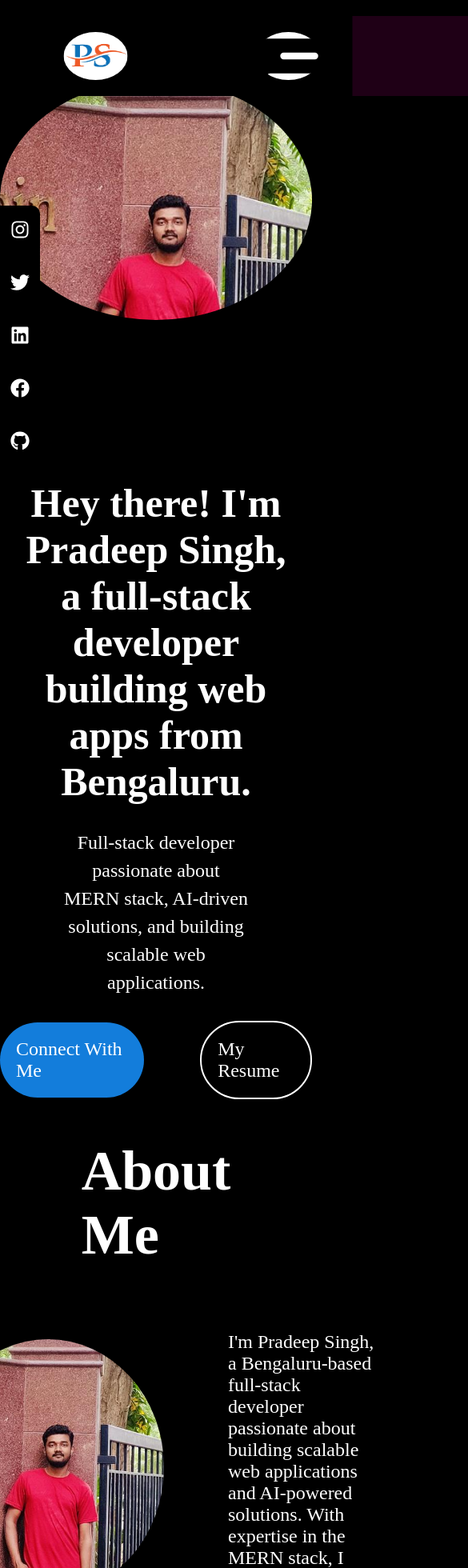
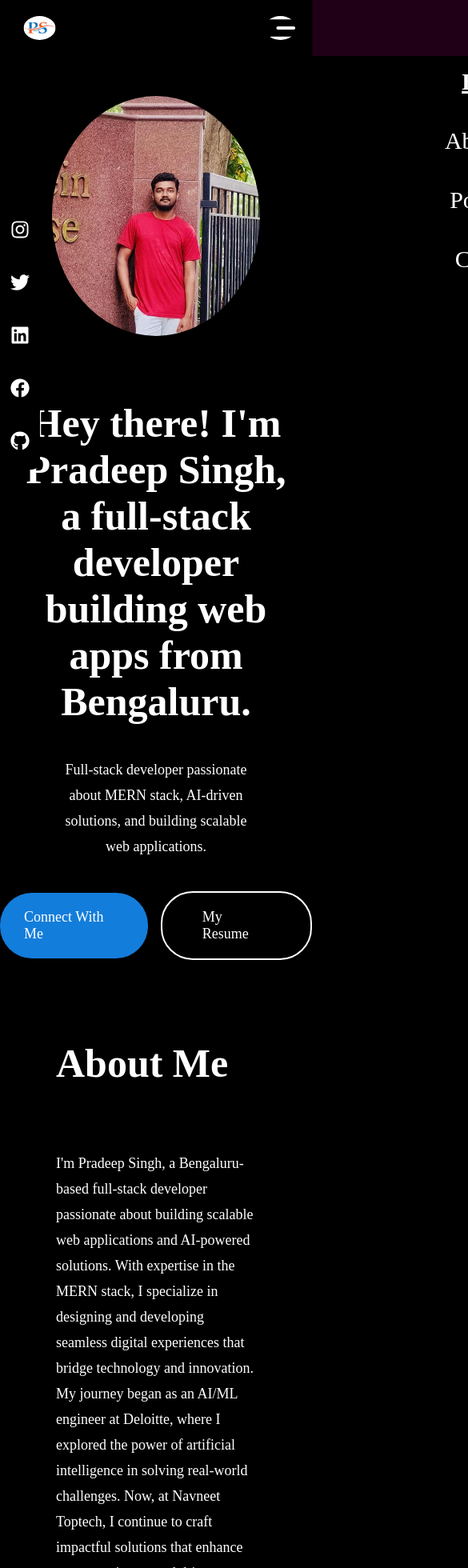
Before and after one commit to Pradeep-2001/My_Personal_Projects, a React (Vite) app: page / in a window 390 px wide. Shown: the top 1960 px of the page at 80% size, 585 px wide, since content can reach past the window. Built offline with nearby package versions, Linux system fonts and the light colour scheme.

Commit message:
implemented mobile view complete changes

```diff
--- a/index.html
+++ b/index.html
@@ -4,7 +4,7 @@
     <meta charset="UTF-8" />
     <link rel="icon" type="image/svg+xml" href="/vite.svg" />
     <meta name="viewport" content="width=device-width, initial-scale=1.0" />
-    <title>My Portfolio </title>
+    <title>Pradeep Portfolio</title>
   </head>
   <body>
     <div id="root"></div>
--- a/package.json
+++ b/package.json
@@ -12,7 +12,8 @@
   "dependencies": {
     "react": "^19.0.0",
     "react-dom": "^19.0.0",
-    "react-icons": "^5.5.0"
+    "react-icons": "^5.5.0",
+    "react-responsive": "^10.0.1"
   },
   "devDependencies": {
     "@eslint/js": "^9.21.0",
--- a/src/Components/About/About.css
+++ b/src/Components/About/About.css
@@ -118,3 +118,68 @@
     transform: scale(1.2);
     transition: 0.9s;
 }
+
+
+@media(max-width:768px){
+
+    .about{
+        gap: 80px;
+        margin: 50px 70px;
+        align-items: start;
+    }
+
+    .about-title h1{
+        font-size: 50px;
+        padding: 0px;
+    }
+
+    .about-sections{
+        flex-direction: column;
+
+    }
+
+    .about-left{
+        display: none;
+    }
+
+    .about-para{
+        font-size: 18px;
+        line-height: 32px;
+
+    }
+
+    .about-skill{
+        gap: 20px;
+        align-items: center;
+    }
+    .about-skill p{
+        font-size: 20px;
+
+    }
+
+    .about-skill hr{
+        height: 6px;
+    }
+
+    .about-achievements{
+        justify-content: space-between;
+    }
+
+    .about-achievement{
+        gap: 10px;
+
+    }
+
+    .about-achievement h1{
+        font-size: 34px;
+        font-weight: 700;
+
+    }
+
+    .about-achievement p{
+        text-align: center;
+        font-size: 16px;
+
+    }
+
+}
--- a/src/Components/Contact/Contact.css
+++ b/src/Components/Contact/Contact.css
@@ -113,3 +113,70 @@
     transform: scale(1.1);
     transition: 0.2s;
 }
+
+
+@media(max-width:768px) {
+
+    .contact{
+        gap: 50px;
+        margin: 50px 70px;
+        align-items: start;
+    }
+
+    .contact-title h1{
+        padding: 0;
+        font-size: 50px;
+        font-weight: 600
+    }
+
+    .contact-title img{
+        width: 130px;
+        margin-right: -20px;
+    }
+
+    .contact-section{
+        flex-direction: column;
+    }
+
+    .contact-title{
+
+    }
+
+    .contact-left h1{
+        font-size: 50px;
+
+    }
+
+    .contact-left p{
+        font-size: 18px;
+
+    }
+
+    .contact-details{
+        gap: 20px;
+    }
+
+    .contact-detail img{
+        width: 25px;
+    }
+
+    .contact-right label{
+        font-size: 20px;
+    }
+
+    .contact-right input{
+        width: 100%;
+        font-size: 20px;
+    }
+
+    .contact-right textarea{
+        width: 95%;
+        font-size: 20px;
+    }
+
+    .contact-submit{
+        font-size: 20px;
+        padding: 15px 40px;
+    }
+
+}
--- a/src/Components/MyWork/MyWork.css
+++ b/src/Components/MyWork/MyWork.css
@@ -73,3 +73,37 @@
   font-size: 12px;
   font-weight: 500;
 }
+
+
+@media(max-width:768px) {
+
+  .mywork{
+    gap: 50px;
+    margin: 50px 70px;
+    align-items: start;
+    padding: 0px;
+  }
+
+  .mywork-title{
+    text-align: start;
+  }
+
+  .mywork-title h1{
+    padding: 0;
+    font-size: 50px;
+    font-weight: 600;
+  }
+
+  .work-card{
+    padding: 0px;
+    line-height: 30px;
+
+  }
+
+  .mywork-container{
+    padding: 0px;
+  }
+
+
+
+}
--- a/src/Components/Navbar/Navbar.css
+++ b/src/Components/Navbar/Navbar.css
@@ -72,8 +72,15 @@
 
 @media(max-width: 768px){
     .navbar{
-        margin: 20px 50px;
+        margin: 0;
     }
+
+    .navbar img{
+    width: 40px;
+    height: 30px;
+    border-radius: 50%;
+    padding: 10px;
+}
 
     .nav-connect{
         display: none;
@@ -82,16 +89,16 @@
     .nav-mob-open{
         display: block;
         position: fixed;
-        right: 30px;
-        top: 10px;
+        right: 10px;
+        /* top: 10px; */
     }
 
     .nav-mob-close{
         display: block;
         position: relative;
         top: 10px;
-        right: 30px;
-        left: 220px;
+        /* right: 30px; */
+        left: 140px;
         width: 20px;
     }
 
@@ -115,7 +122,6 @@
         padding-left: 100px;
         flex-direction: row;
         gap: 20px;
-
     }
 
 }
--- a/src/Components/Profile/Profile.css
+++ b/src/Components/Profile/Profile.css
@@ -67,8 +67,8 @@
 
 @media(max-width:768px){
     .profile img{
-        margin-bottom: 120px;
-        width: 100%;
+        margin-top: 120px;
+        width: 260px;
     }
 
     .profile h2{
@@ -79,5 +79,27 @@
 
     .profile p{
         width: 60%;
+        font-size: 18px;
+        line-height: 32px;
+        margin: 10px 0px;
     }
+
+    .profile-action{
+        gap: 16px;
+        font-size: 18px;
+        font-weight: 500;
+        margin-bottom: 50px;
+    }
+
+    .profile-connect{
+        padding: 20px 30px;
+        border-radius: 40px;
+
+    }
+
+    .profile-resume{
+        padding: 20px 50px;
+        border-radius: 40px;
+    }
+
 }
```
Also changed, not shown: 1 other file (tests, documents, lock files or other folders).
